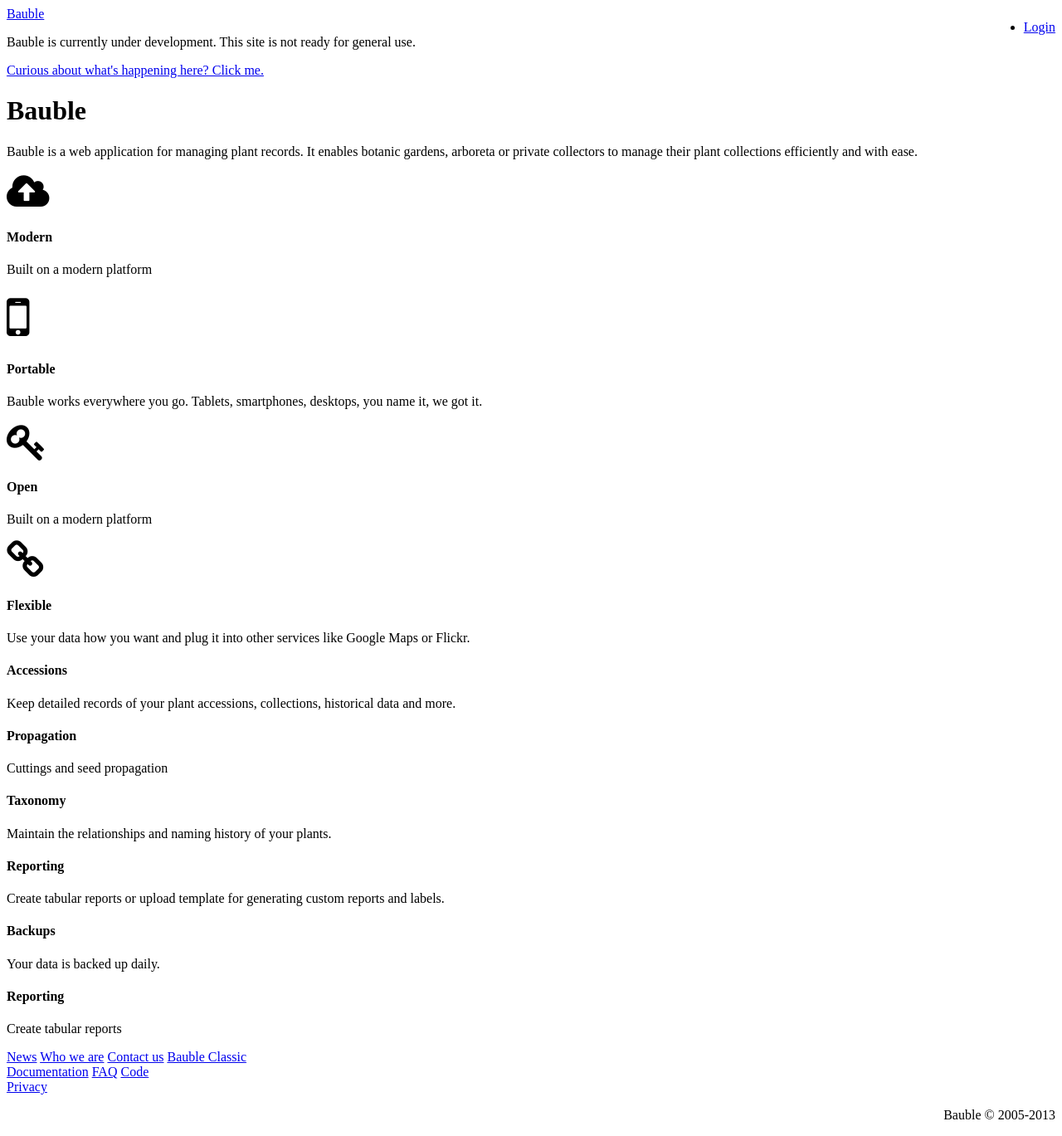
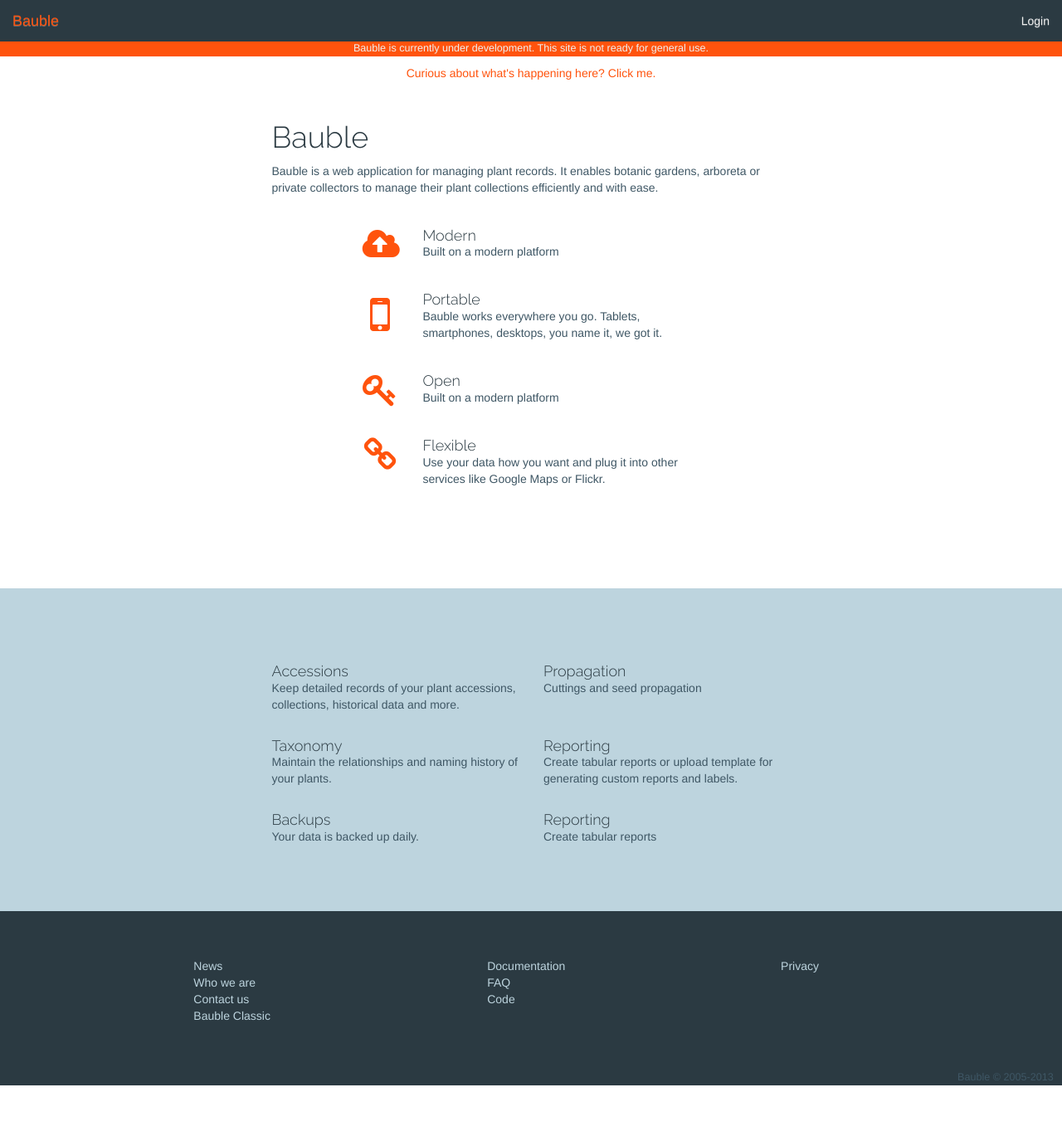
Before and after one commit to Ghini/ghini.github.io, a Jekyll site: the page built from index.html, in a window 1280 px wide and 1369 px high. Shown: the whole window at 83% size. Built offline with Jekyll 4.4.1, drawn with Linux system fonts in a browser that asks for light colours; nearby versions of some CDN libraries; Markdown is read by kramdown in place of the engine named in the settings.

Commit message:
can't use jekyll-compass plugin on github pages

```diff
--- a/_config.yml
+++ b/_config.yml
@@ -1,5 +1,3 @@
 name: Bauble
 markdown: redcarpet
 pygments: true
-gems:
-- jekyll-compass
--- a/_layouts/main.html
+++ b/_layouts/main.html
@@ -18,6 +18,8 @@
           type="text/css">
     <link href="//netdna.bootstrapcdn.com/font-awesome/4.0.3/css/font-awesome.css"
           rel="stylesheet">
+    <link rel="stylesheet" href="//netdna.bootstrapcdn.com/bootstrap/3.0.3/css/bootstrap.min.css">
+    <link rel="stylesheet" href="//netdna.bootstrapcdn.com/bootstrap/3.0.3/css/bootstrap-theme.min.css">
 
 
     <link rel="stylesheet" href="/css/main.css">
--- /dev/null
+++ b/css/main.css
@@ -0,0 +1,319 @@
+
+
+// color theme : https://kuler.adobe.com/Fall-Grass-color-theme-2487072/
+/*
+  https://kuler.adobe.com/#themeID/7245;
+  #607056 #519E41 #85BF89 #9DDBB2 #BFE8BE
+  */
+/*
+  https://kuler.adobe.com/#themeID/137458
+  BAE8E5 CCF4FF D9FFF2 BAE8CB CCFFD1
+  */
+
+/* $orange: #ff530d; */
+/* $baby-blue: #bdd4de; */
+/* $light-grey: #efefef; */
+/* $dark-blue: #2b3a42; */
+
+/* $background-color: #efefef; //#FCFFF5; //#D9CB9E; //#F5E5C0; */
+
+/* $heading-color: #2B3A42; //#3F5765; // #1E1E20; // #265573; // #386d73; */
+/* $heading-font-family: 'Raleway', sans-serif; */
+/* $heading-font-weight: 300; */
+
+/* $font-family: 'Open Sans', sans-serif; */
+/* $font-color: #3F5765; //#2A2C2B; //#386d73; */
+/* $link-color: #265573; */
+
+/* $navbar-bg-color: #2B3A42; //#193441; // #374140; // #097380; // #265573; */
+/* $navbar-color: $background-color; //#F5E5C0; //#265573; */
+/* $navbar-height: 50px;  // this is the default from bootstrap */
+/* $navbar-border: solid 1px #FF530D; //#DC3522; //orange; */
+
+/* $footer-height: 15em; */
+
+/* $footer-bg-color: #2B3A42; //#81A68A; */
+/* $footer-font-color: #BDD4DE; //$background-color; //#265573; */
+/* $footer-border: $navbar-border; */
+
+/* $icon-color: #FF530D; */
+
+
+html, body {
+    margin:0;
+    padding:0;
+    height:100%;
+    //background-color: #FFFDD0;
+    background-color: #efefef;
+    color: #3F5765;
+    font-family: 'Open Sans', sans-serif;
+    //padding-top: 3em; // make space for navbar
+}
+
+
+p  {
+    color: #3F5765;
+}
+
+a {
+    color: #265573;
+}
+
+h1, h2, h3, h4, h5, legend {
+    font-family: 'Raleway', sans-serif;
+    font-weight: 300;
+    color: #2B3A42;
+    margin-left: 0;
+}
+
+#container {
+   min-height:100%;
+   position:relative;
+}
+#header {
+   //background:#ff0;
+   //padding:40px;
+}
+#content {
+    padding-top: 50px;
+    padding-bottom: 15em;   /* Height of the footer */
+}
+
+#main-view {
+    padding-top: 2em;
+}
+
+#footer {
+    position:absolute;
+    bottom:0;
+    width:100%;
+    height: 15em;   /* Height of the footer */
+
+    // everything above this line is part of the css sticky footer
+    border-top: solid 1px #FF530D;
+    background-color: #2B3A42;
+    color: #BDD4DE;
+    //padding-top: 3em;
+
+    .row {
+        margin-top: 4em;
+    }
+
+    a {
+        color: #BDD4DE;
+        display: block;
+    }
+
+    .copyright {
+        top: 0;
+        font-size: .9em;
+        //margin-top: 2em;
+        margin-right: 2em;
+        background-color: inherit;
+    }
+}
+
+/* .container { */
+/*     min-height: 100%; */
+/* } */
+
+.error {
+    color: red;
+}
+
+.navbar {
+    background-color: #2B3A42;
+    color: #efefef;
+    border-bottom: solid 1px #FF530D;
+    //margin-bottom: 0;
+
+    a, li > a {
+        color: #efefef;
+    }
+
+    a:hover, li > a:hover {
+        color: #FF530D;
+        //background-color: white;
+    }
+}
+
+.dropdown-menu {
+    border-bottom: solid 1px #FF530D;
+
+    a, li > a {
+        color: #2B3A42;
+    }
+
+    a:hover, li > a:hover {
+        color: red; //#FF530D;
+        background-color: white !important;
+        background-image: none; // undo bootstrap background gradient on hover
+    }
+}
+
+.navbar-nav>.open>a, .navbar-nav>.open>a:hover, .navbar-nav>.open>a:focus {
+    color: #555;
+    background-color: #FF530D;//#d5d5d5;
+}
+
+
+.fa {
+    color: #FF530D;
+}
+
+.main-page {
+
+    & > div {
+        //padding: 50px 200px;
+    }
+
+    h4 {
+        margin: 20px 0 0 0;
+    }
+
+    .section1 {
+        //background-color: #d4d9b0; //#ffffec // #fcf6d9;
+        //background-color: #BDD4DE; //#9fbf8f; //#fff9df // #fcf6d9;
+        padding-bottom: 8em;
+    }
+
+    .features {
+        margin-top: 2em;
+
+        .row {
+            margin-top: 2em;
+        }
+
+        h4 {
+            margin: 0;
+        }
+
+        i {
+            margin: 0;
+        }
+
+    }
+
+    .section2 {
+        padding: 5em 0;
+        /* padding-top: 3em; */
+        /* padding-bottom: 10em; */
+        background-color: #BDD4DE; //#9fbf8f; //#fff9df // #fcf6d9;
+    }
+}
+
+#privacy-page {
+    padding-bottom: 3em;
+}
+
+#contact-page {
+    padding-bottom: 3em;
+}
+
+#faq-page {
+    padding-bottom: 3em;
+
+    h4 {
+        font-weight: bold;
+    }
+
+    .question-block {
+        padding-top: .5em;
+    }
+}
+
+// add padding to acount for the navbar
+.show-menubar {
+    padding-top: 70px;
+}
+
+/* @media (max-width: 979px) { */
+/*   body { */
+/*     padding-top: 0px; */
+/*   } */
+/* } */
+
+.curious {
+    text-align: center;
+    a {
+        color: #ff530d;
+    }
+}
+
+.not-ready-warning {
+    background-color: #ff530d;
+    font-size: 90%;
+    text-align: center;
+    p {
+        color: #efefef;;
+    }
+}
+
+input {
+    background-color: #efefef;// !important;
+}
+
+#curious-page {
+    padding-bottom: 3em;
+    li {
+        padding-bottom: 1em;
+    }
+
+    .feature-title {
+        font-weight: bold;
+    }
+}
+
+
+
+
+/*
+ * Re-add nested dropdown support to BS3
+ */
+.dropdown-submenu {
+    position: relative;
+}
+
+.dropdown-submenu>.dropdown-menu {
+    top:0;
+    left:100%;
+    margin-top:-6px;
+    margin-left:-1px;
+    -webkit-border-radius:0 6px 6px 6px;
+    -moz-border-radius:0 6px 6px 6px;
+    border-radius:0 6px 6px 6px;
+}
+
+.dropdown-submenu:hover>.dropdown-menu {
+    display:block;
+}
+
+.dropdown-submenu>a:after{
+    display:block;
+    content:" ";
+    float:right;
+    width:0;
+    height:0;
+    border-color:transparent;
+    border-style:solid;
+    border-width:5px 0 5px 5px;
+    border-left-color:#cccccc;
+    margin-top:5px;
+    margin-right:-10px;
+}
+
+.dropdown-submenu:hover>a:after{
+    border-left-color:#ffffff;
+}
+
+.dropdown-submenu.pull-left{
+    float:none;
+}
+
+.dropdown-submenu.pull-left>.dropdown-menu {
+    left:-100%;
+    margin-left:10px;
+    -webkit-border-radius:6px 0 6px 6px;
+    -moz-border-radius:6px 0 6px 6px;
+    border-radius:6px 0 6px 6px;
+}
```
